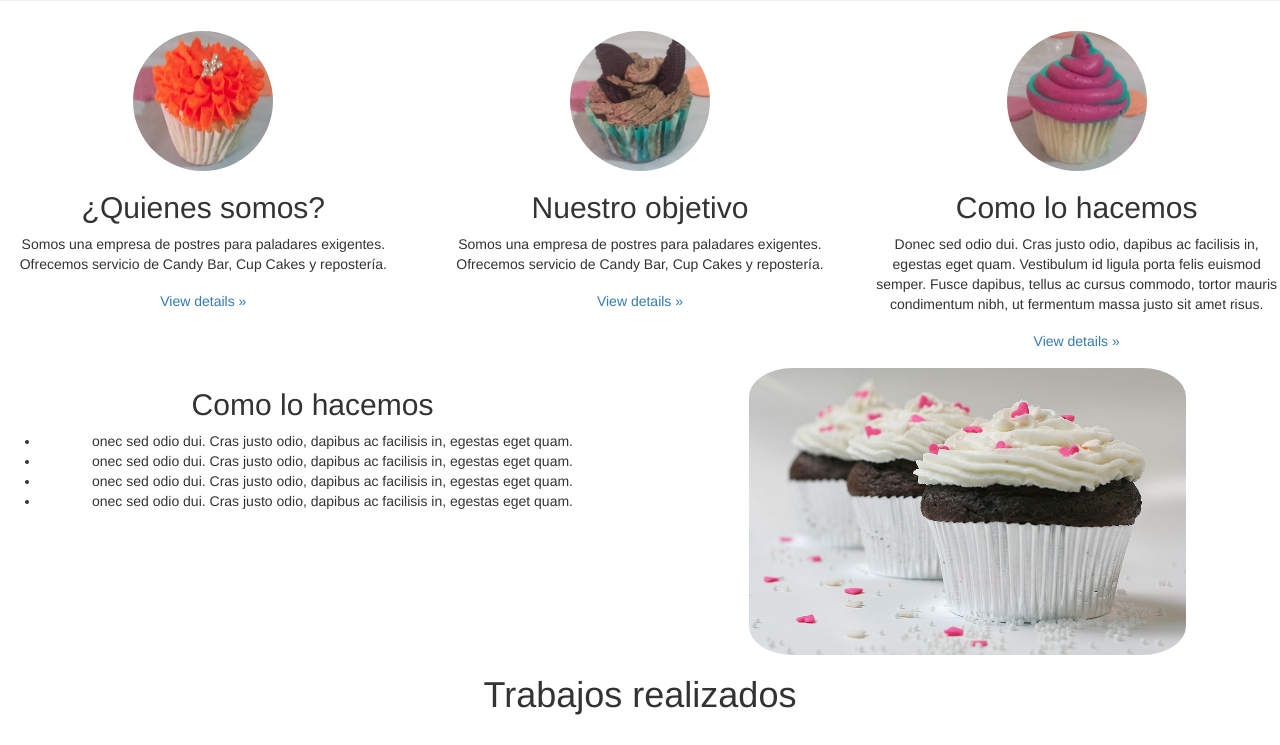
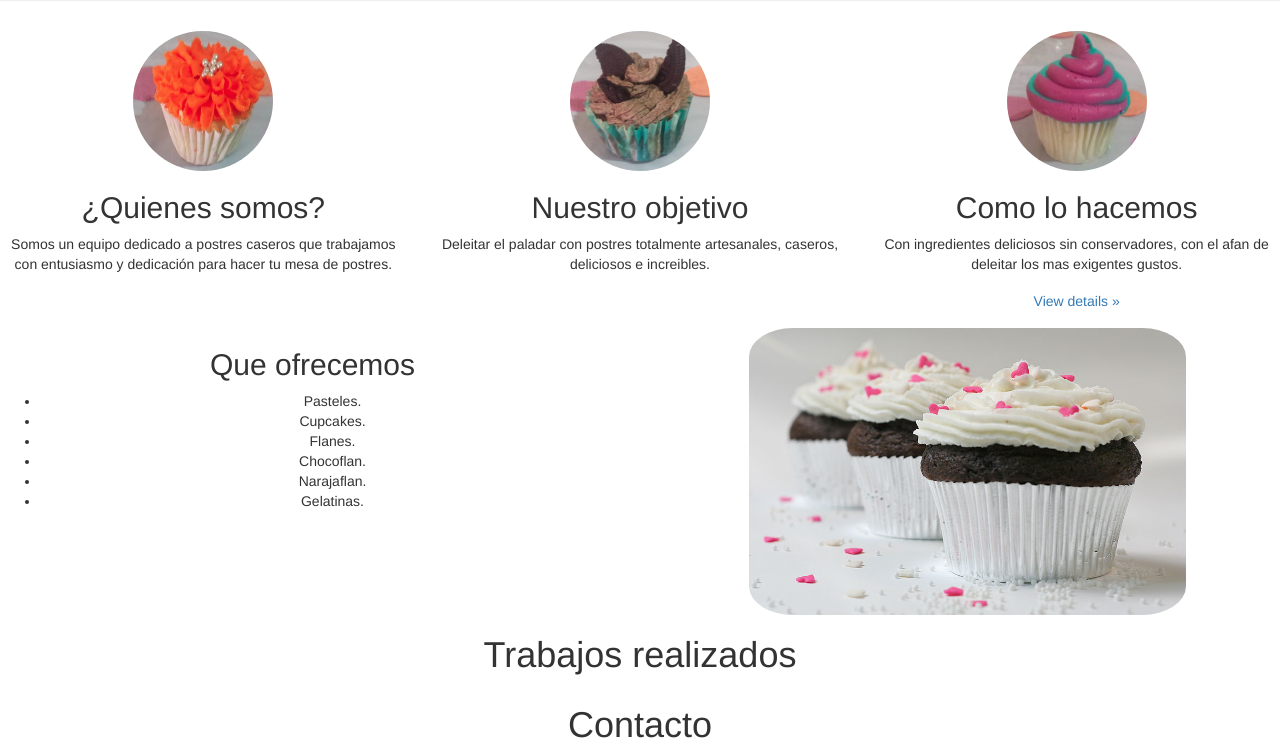
Before and after one commit to sabio/cupcake, a Django app: page / in a window 1280 px wide. Shown: the part 859-1604 px from the top of that part. Run offline with Django 3.2, Linux system fonts and the light colour scheme; data that the repository does not hold is empty; the page is wider than the window, and the part outside it is not shown; some libraries are stand-ins or nearby versions.

Commit message:
Se cambia un texto de la pagina principal

```diff
--- a/sitio/templates/sitio/index.html
+++ b/sitio/templates/sitio/index.html
@@ -253,19 +253,18 @@
 		        <div class="col-lg-4">
 		          <img class="img-circle" src="{% static "sitio/img/img1.jpg" %}" alt="Generic placeholder image" width="140" height="140">
 		          <h2>¿Quienes somos?</h2>
-		          <p>Somos una empresa de postres para paladares exigentes. Ofrecemos servicio de Candy Bar, Cup Cakes y repostería.</p>
-		          <p><a class="btn btn-secondary" href="#" role="button">View details »</a></p>
+		          <p>Somos un equipo dedicado a postres caseros que trabajamos con entusiasmo y dedicación para hacer tu mesa de postres.</p>
+		          <!-- <p><a class="btn btn-secondary" href="#" role="button">View details »</a></p> -->
 		        </div>
 		        <div class="col-lg-4">
 		          <img class="img-circle" src="{% static "sitio/img/img2.png" %}" alt="Generic placeholder image" width="140" height="140">
 		          <h2>Nuestro objetivo</h2>
-		          <p>Somos una empresa de postres para paladares exigentes. Ofrecemos servicio de Candy Bar, Cup Cakes y repostería.</p>
-		          <p><a class="btn btn-secondary" href="#" role="button">View details »</a></p>
+		          <p>Deleitar el paladar con postres totalmente artesanales, caseros, deliciosos e increibles.</p>
 		        </div>
 		        <div class="col-lg-4">
 		          <img class="img-circle" src="{% static "sitio/img/img3.png" %}" alt="Generic placeholder image" width="140" height="140">
 		          <h2>Como lo hacemos</h2>
-		          <p>Donec sed odio dui. Cras justo odio, dapibus ac facilisis in, egestas eget quam. Vestibulum id ligula porta felis euismod semper. Fusce dapibus, tellus ac cursus commodo, tortor mauris condimentum nibh, ut fermentum massa justo sit amet risus.</p>
+		          <p>Con ingredientes deliciosos sin conservadores, con el afan de deleitar los mas exigentes gustos.</p>
 		          <p><a class="btn btn-secondary" href="#" role="button">View details »</a></p>
 		        </div>
 		      </div>
@@ -287,13 +286,15 @@
 	<section id="comoLoHacemos">
 		<div class="row">
 			<div class="col-md-6 text-center">
-				<h2 class="featurette-heading">Como lo hacemos</h2>
+				<h2 class="featurette-heading">Que ofrecemos</h2>
 				<p>
 				<ul>
-					<li>onec sed odio dui. Cras justo odio, dapibus ac facilisis in, egestas eget quam. </li>
-					<li>onec sed odio dui. Cras justo odio, dapibus ac facilisis in, egestas eget quam. </li>
-					<li>onec sed odio dui. Cras justo odio, dapibus ac facilisis in, egestas eget quam. </li>
-					<li>onec sed odio dui. Cras justo odio, dapibus ac facilisis in, egestas eget quam. </li>
+					<li>Pasteles. </li>
+					<li>Cupcakes. </li>
+					<li>Flanes. </li>
+					<li>Chocoflan. </li>
+					<li>Narajaflan. </li>
+					<li>Gelatinas. </li>
 				</ul>
 				</p>
 			</div>
```
